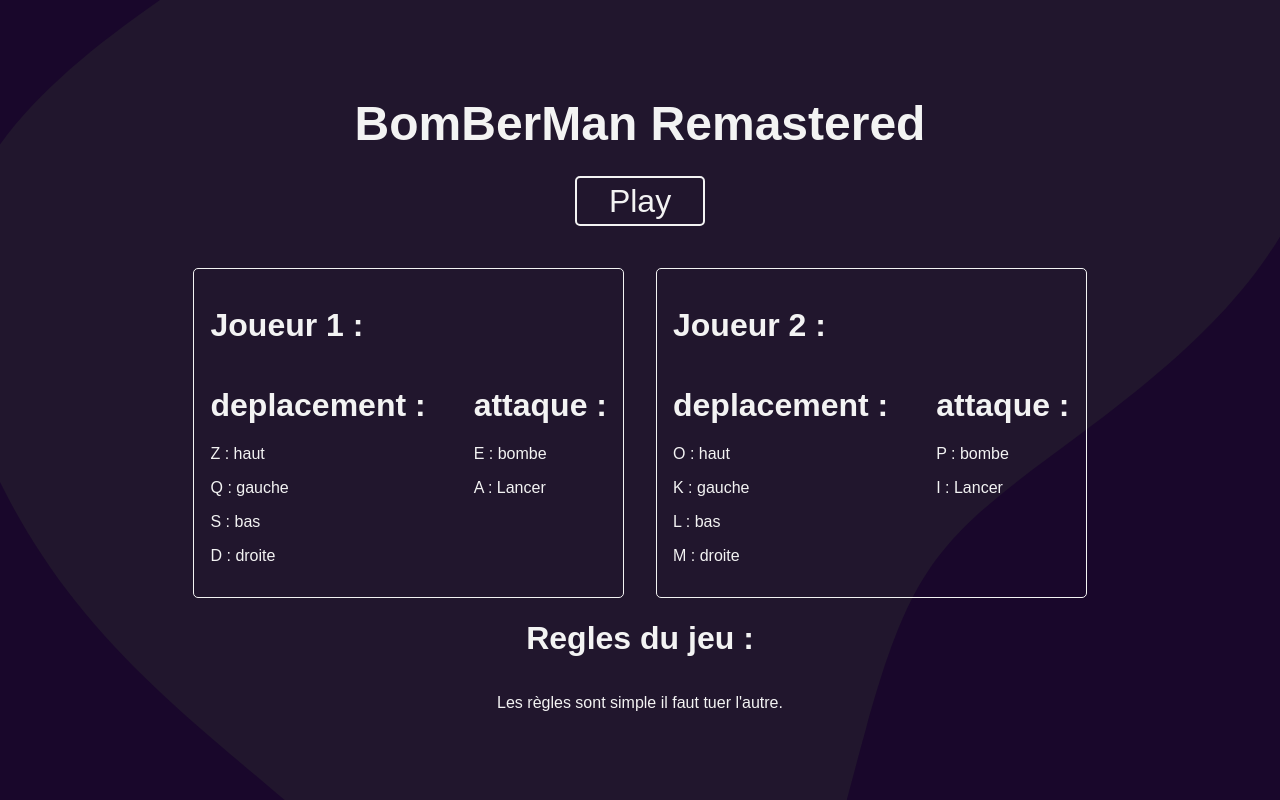
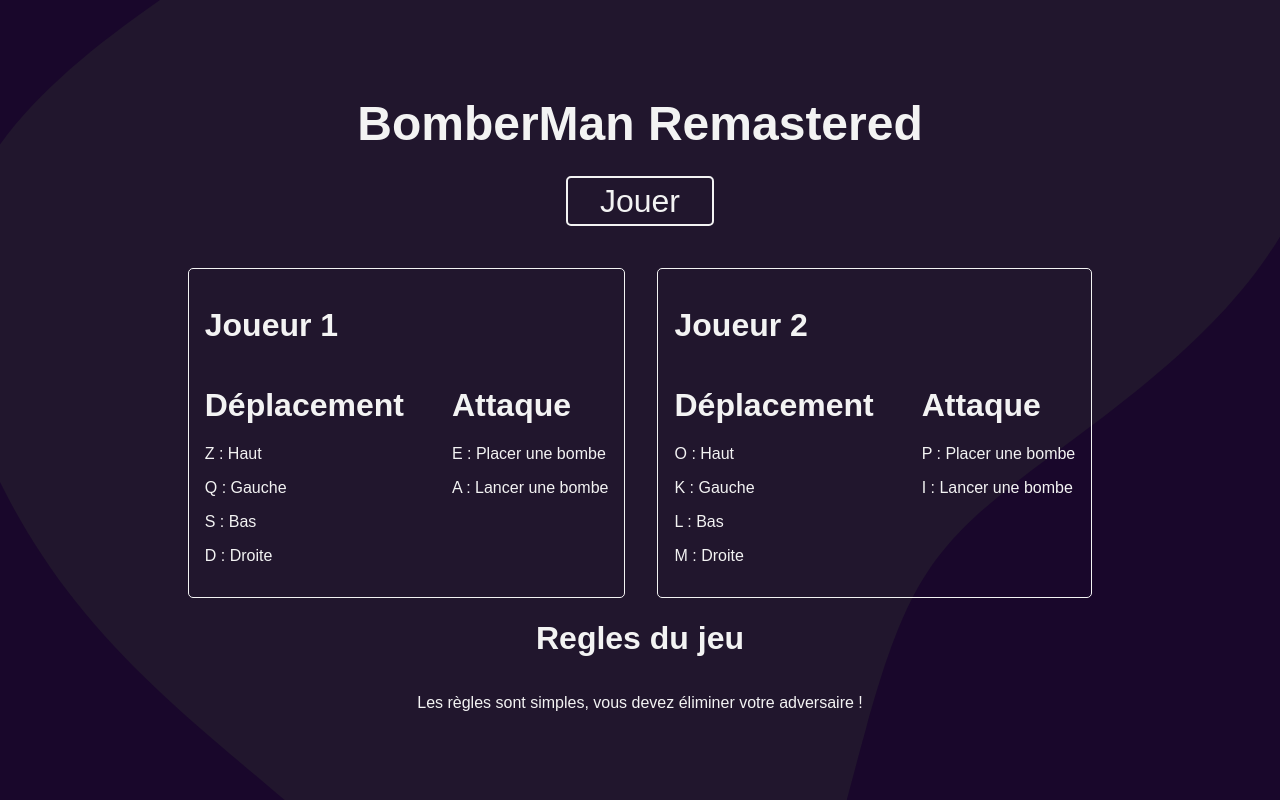
Before and after one commit to Bozeyy/BomberMan, a plain HTML site: page index.html in a window 1280 px wide. Drawn offline with Linux system fonts and the light colour scheme.

Commit message:
fix: fixed typos and reformatted code

```diff
--- a/index.html
+++ b/index.html
@@ -4,7 +4,7 @@
     <meta charset="UTF-8">
     <meta http-equiv="X-UA-Compatible" content="IE=edge">
     <meta name="viewport" content="width=device-width, initial-scale=1.0">
-    <title>Hub BomBerMan</title>
+    <title>BomberMan | Accueil</title>
 
     <link rel="stylesheet" href="css/hub.css">
 </head>
@@ -14,54 +14,53 @@
 
     <div class="content">
         <div class="header-content">
-            <h1>BomBerMan Remastered</h1>
+            <h1>BomberMan Remastered</h1>
         </div>
         <div class="btn-play">
-            <a href="game.html" class="btn">Play</a>
+            <a href="game.html" class="btn">Jouer</a>
         </div>
         <div class="control-content">
             <div class="joueur-gauche">
-                <h1>Joueur 1 : </h1>
+                <h1>Joueur 1</h1>
                 <div class="bottom-control">
                     <div class="deplacement">
-                        <h1> deplacement : </h1>
-                        <p> Z : haut</p>
-                        <p> Q : gauche</p>
-                        <p> S : bas</p>
-                        <p> D : droite</p>
+                        <h1>Déplacement</h1>
+                        <p>Z : Haut</p>
+                        <p>Q : Gauche</p>
+                        <p>S : Bas</p>
+                        <p>D : Droite</p>
                     </div>
                     <div class="attaque">
-                        <h1> attaque : </h1>
-                        <p> E : bombe</p>
-                        <p> A : Lancer</p>
+                        <h1>Attaque</h1>
+                        <p>E : Placer une bombe</p>
+                        <p>A : Lancer une bombe</p>
                     </div>
                 </div>
             </div>
             <div class="joueur-droit">
-                <h1>Joueur 2 : </h1>
+                <h1>Joueur 2</h1>
                 <div class="bottom-control">
                     <div class="deplacement">
-                        <h1> deplacement : </h1>
-                        <p> O : haut</p>
-                        <p> K : gauche</p>
-                        <p> L : bas</p>
-                        <p> M : droite</p>
+                        <h1>Déplacement</h1>
+                        <p>O : Haut</p>
+                        <p>K : Gauche</p>
+                        <p>L : Bas</p>
+                        <p>M : Droite</p>
                     </div>
                     <div class="attaque">
-                        <h1> attaque : </h1>
-                        <p> P : bombe </p>
-                        <p> I : Lancer </p>
+                        <h1>Attaque</h1>
+                        <p>P : Placer une bombe</p>
+                        <p>I : Lancer une bombe</p>
                     </div>
                 </div>
             </div>
         </div>
         <div class="rules">
-            <h1>Regles du jeu :</h1>
+            <h1>Regles du jeu</h1>
             <p class="rule">
-                Les règles sont simple il faut tuer l'autre.
+                Les règles sont simples, vous devez éliminer votre adversaire !
             </p>
         </div>
     </div>
-
 </body>
 </html>
```
Also changed, not shown: game.html (+2 -11 lines).
